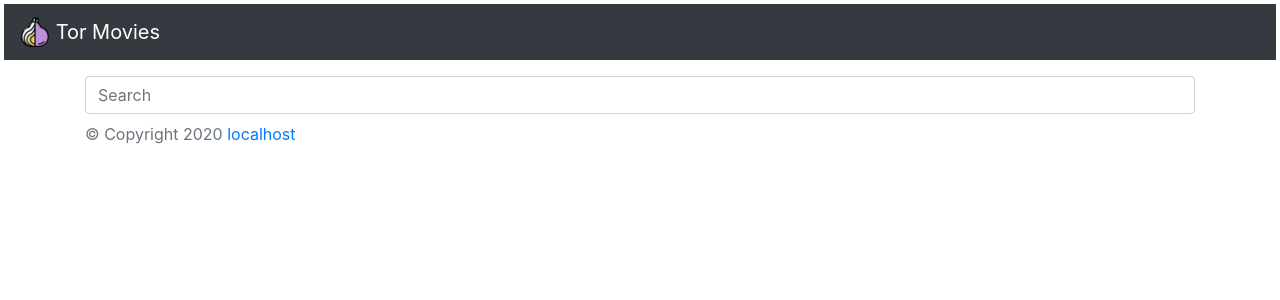
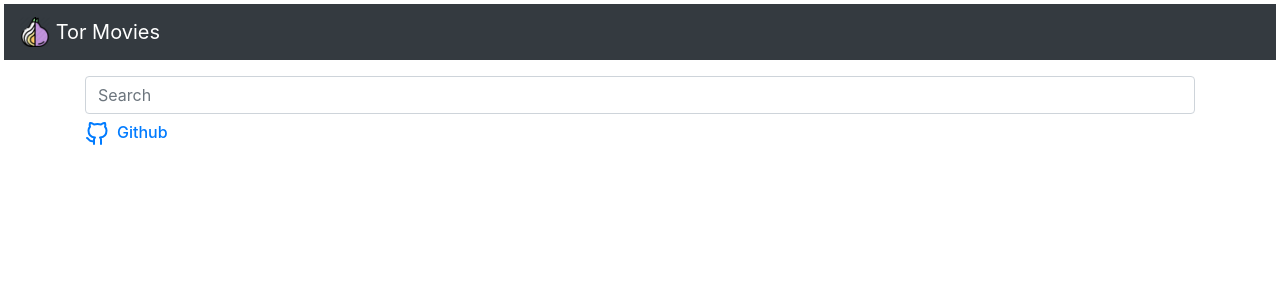
Before and after one commit to shubRaj/imdbDjango, a Django app: page / in a window 1280 px wide. Shown: the top 300 px of the page. Run offline with Django 3.2, Linux system fonts and the light colour scheme; some libraries are stand-ins or nearby versions.

Commit message:
imdbDjango added

```diff
--- a/imdbClone/templates/imdbClone/base.html
+++ b/imdbClone/templates/imdbClone/base.html
@@ -42,7 +42,9 @@
     </div>
     <footer class="navbar" >
       <div class="container">
-        <span class="text-muted">&copy; Copyright {% now 'Y' %} <a href="{{request.get_full_host}}">{{request.get_host}}</a></span>
+          <a href="https://github.com/shubraj/imdbDjango">
+            <h6 class="mb-0"><svg xmlns="http://www.w3.org/2000/svg" width="24" height="24" viewBox="0 0 24 24" fill="none" stroke="currentColor" stroke-width="2" stroke-linecap="round" stroke-linejoin="round" class="feather feather-github mr-2 icon-inline"><path d="M9 19c-5 1.5-5-2.5-7-3m14 6v-3.87a3.37 3.37 0 0 0-.94-2.61c3.14-.35 6.44-1.54 6.44-7A5.44 5.44 0 0 0 20 4.77 5.07 5.07 0 0 0 19.91 1S18.73.65 16 2.48a13.38 13.38 0 0 0-7 0C6.27.65 5.09 1 5.09 1A5.07 5.07 0 0 0 5 4.77a5.44 5.44 0 0 0-1.5 3.78c0 5.42 3.3 6.61 6.44 7A3.37 3.37 0 0 0 9 18.13V22"></path></svg>Github</h6>
+          </a>
       </div>
     </footer>
     <!-- Optional JavaScript -->
```
